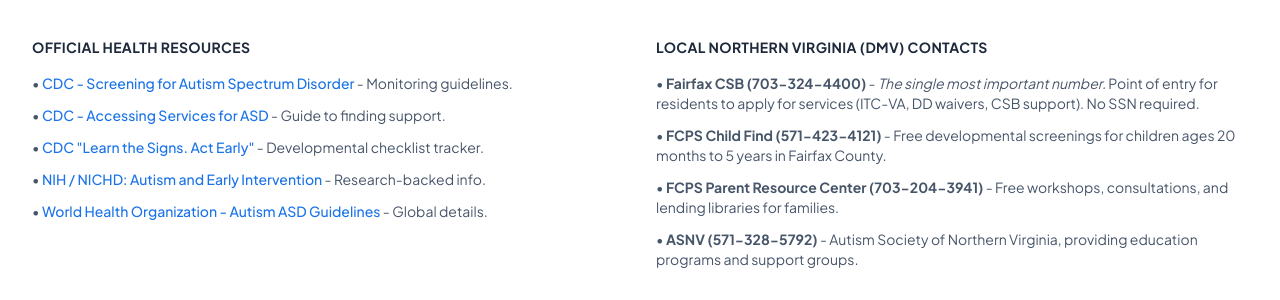
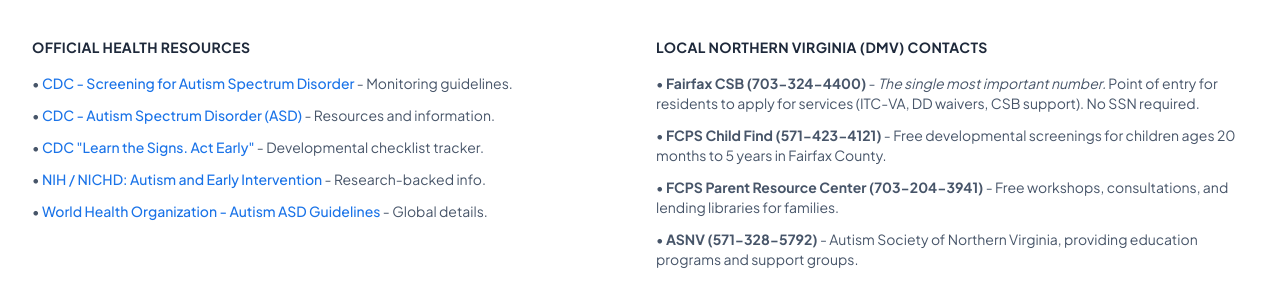
Before and after one commit to emmaz-sv/early-autism-awareness, a Jekyll site: the page built from docs/index.html, in a window 1280 px wide and 900 px high, scrolled down 3953 px. Shown: the part 154-454 px from the top of the window. Built offline with Jekyll 4.4.1, drawn with Linux system fonts in a browser that asks for light colours; nearby versions of some CDN libraries; some of the changed text lies outside the part shown.

Commit message:
Update official CDC links and align outreach journal status across languages

```diff
--- a/docs/_includes/en/journal.html
+++ b/docs/_includes/en/journal.html
@@ -31,7 +33,9 @@
           <span class="font-mono text-xs text-slate-400 font-bold uppercase tracking-wider">Project Entry #2</span>
           <h4 class="text-xl font-bold text-white mt-1 mb-3">Clinic & Community Pamphlet Placements</h4>
           <p class="text-slate-300 text-sm leading-relaxed">
-            Engaged local family practice pediatric clinics and community organizations in Vienna to distribute printable bilingual pamphlet sheets. Overcoming initial language barriers, we established key channels to reach immigrant parents.
+            Engaged local family practice pediatric clinics and community organizations in Vienna to distribute
+            printable bilingual pamphlet sheets. Overcoming initial language barriers, we established key channels to
+            reach immigrant parents.
           </p>
           <div class="mt-4 flex gap-4 text-xs font-semibold text-brand-orange">
             <span>Location: Vienna & DMV Area</span>
--- a/docs/_includes/en/resources.html
+++ b/docs/_includes/en/resources.html
@@ -101,9 +101,9 @@
         <div>
           <h4 class="font-bold text-slate-800 text-sm uppercase tracking-wide mb-4">Official Health Resources</h4>
           <ul class="space-y-3 text-slate-600 text-sm">
-            <li>&bull; <a href="https://www.cdc.gov/autism/diagnosis/index.html" target="_blank" rel="noopener" class="text-brand-blue hover:underline font-medium">CDC - Screening for Autism Spectrum Disorder</a> - Monitoring guidelines.</li>
-            <li>&bull; <a href="https://www.cdc.gov/autism/treatment/accessing-services.html" target="_blank" rel="noopener" class="text-brand-blue hover:underline font-medium">CDC - Accessing Services for ASD</a> - Guide to finding support.</li>
-            <li>&bull; <a href="https://www.cdc.gov/act-early/index.html" target="_blank" rel="noopener" class="text-brand-blue hover:underline font-medium">CDC "Learn the Signs. Act Early"</a> - Developmental checklist tracker.</li>
+            <li>&bull; <a href="https://www.cdc.gov/ncbddd/autism/screening.html" target="_blank" rel="noopener" class="text-brand-blue hover:underline font-medium">CDC - Screening for Autism Spectrum Disorder</a> - Monitoring guidelines.</li>
+            <li>&bull; <a href="https://www.cdc.gov/ncbddd/autism/index.html" target="_blank" rel="noopener" class="text-brand-blue hover:underline font-medium">CDC - Autism Spectrum Disorder (ASD)</a> - Resources and information.</li>
+            <li>&bull; <a href="https://www.cdc.gov/actearly" target="_blank" rel="noopener" class="text-brand-blue hover:underline font-medium">CDC "Learn the Signs. Act Early"</a> - Developmental checklist tracker.</li>
             <li>&bull; <a href="https://www.nichd.nih.gov/health/topics/autism" target="_blank" rel="noopener" class="text-brand-blue hover:underline font-medium">NIH / NICHD: Autism and Early Intervention</a> - Research-backed info.</li>
             <li>&bull; <a href="https://www.who.int/health-topics/autism-spectrum-disorders" target="_blank" rel="noopener" class="text-brand-blue hover:underline font-medium">World Health Organization - Autism ASD Guidelines</a> - Global details.</li>
           </ul>
--- a/docs/_includes/zh/journal.html
+++ b/docs/_includes/zh/journal.html
@@ -20,7 +20,7 @@
           </p>
           <div class="mt-4 flex gap-4 text-xs font-semibold text-brand-orange">
             <span>活动地点：希望中文学校 Tyson's Corner 校区</span>
-            <span>状态：已完成</span>
+            <span>状态：计划中</span>
           </div>
         </div>
       </div>
--- a/docs/_includes/zh/resources.html
+++ b/docs/_includes/zh/resources.html
@@ -101,9 +101,9 @@
         <div>
           <h4 class="font-bold text-slate-800 text-sm uppercase tracking-wide mb-4">官方健康资源</h4>
           <ul class="space-y-3 text-slate-600 text-sm">
-            <li>&bull; <a href="https://www.cdc.gov/autism/diagnosis/index.html" target="_blank" rel="noopener" class="text-brand-blue hover:underline font-medium">CDC - 孤独症谱系障碍筛查</a> - 监测指南。</li>
-            <li>&bull; <a href="https://www.cdc.gov/autism/treatment/accessing-services.html" target="_blank" rel="noopener" class="text-brand-blue hover:underline font-medium">CDC - 获得自闭症干预服务</a> - 寻找支持。</li>
-            <li>&bull; <a href="https://www.cdc.gov/act-early/index.html" target="_blank" rel="noopener" class="text-brand-blue hover:underline font-medium">CDC "关注早期征兆，尽早行动"</a> - 发育跟踪工具。</li>
+            <li>&bull; <a href="https://www.cdc.gov/ncbddd/autism/screening.html" target="_blank" rel="noopener" class="text-brand-blue hover:underline font-medium">CDC - 孤独症谱系障碍筛查</a> - 监测指南。</li>
+            <li>&bull; <a href="https://www.cdc.gov/ncbddd/autism/index.html" target="_blank" rel="noopener" class="text-brand-blue hover:underline font-medium">CDC - 自闭症谱系障碍 (ASD)</a> - 资源与信息。</li>
+            <li>&bull; <a href="https://www.cdc.gov/actearly" target="_blank" rel="noopener" class="text-brand-blue hover:underline font-medium">CDC "关注早期征兆，尽早行动"</a> - 发育跟踪工具。</li>
             <li>&bull; <a href="https://www.nichd.nih.gov/health/topics/autism" target="_blank" rel="noopener" class="text-brand-blue hover:underline font-medium">NIH / NICHD: 自闭症与早期干预</a> - 科研支持资源。</li>
             <li>&bull; <a href="https://www.who.int/health-topics/autism-spectrum-disorders" target="_blank" rel="noopener" class="text-brand-blue hover:underline font-medium">世界卫生组织 - 孤独症谱系障碍</a> - 全球监测指南。</li>
           </ul>
```
Also changed, not shown: other parts of docs/_includes/en/journal.html (+4 -2 lines).
